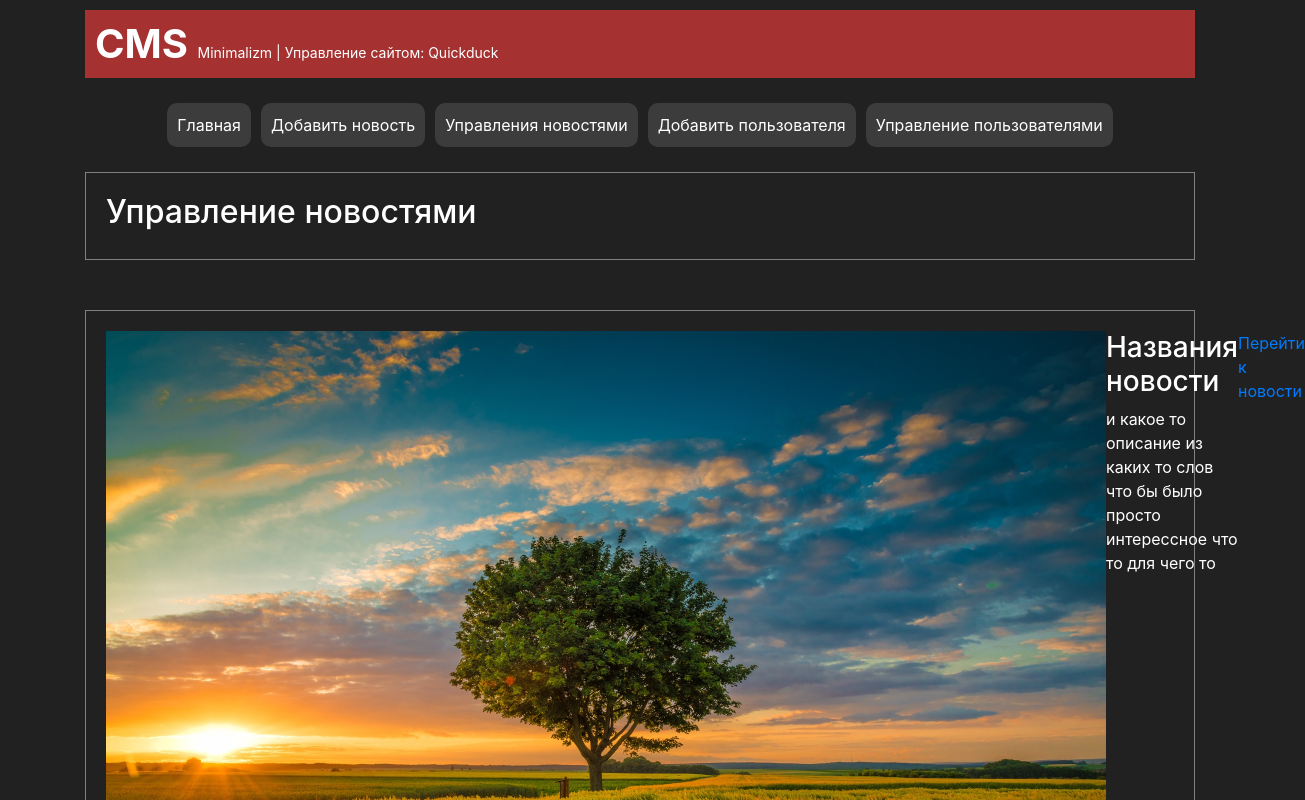
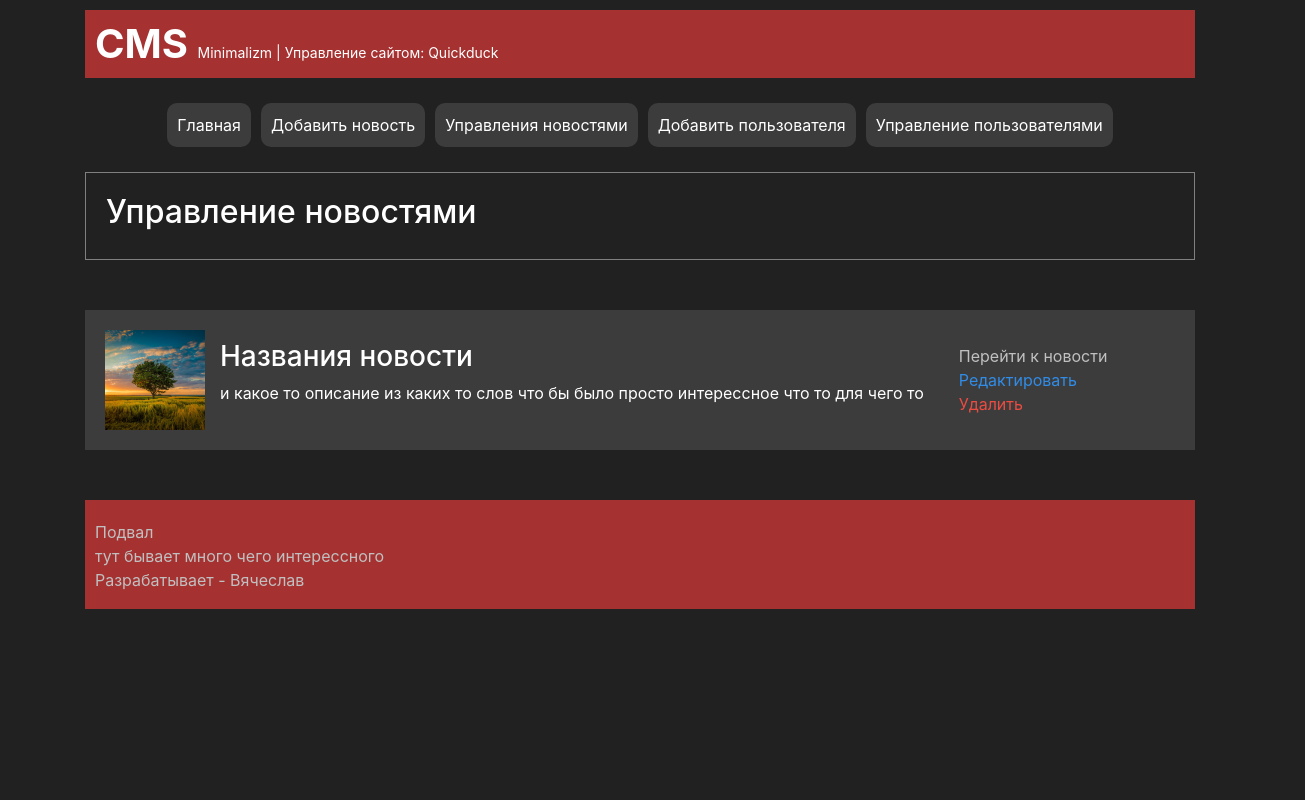
Before and after one commit to Viacheslav1998/cms-quickduck, a Vue app: page /news in a window 1280 px wide. Shown: the top 800 px of the page, 1305 px wide, since content can reach past the window. Built offline with nearby package versions, Linux system fonts and the light colour scheme.

Commit message:
feat: News

```diff
--- a/src/pages/News.vue
+++ b/src/pages/News.vue
@@ -18,12 +18,14 @@ export default defineComponent({
           <div class="imagen">
             <img src="/public/images/palm.jpg" alt="attention">
           </div>
-          <div class="content-news">
+          <div class="content-news d-flex flex-column justify-content-center">
             <h3>Названия новости</h3>
             <p>и какое то описание из каких то слов что бы было просто интерессное что то для чего то</p>
           </div>
-          <div class="move">
-            <a href="#">Перейти к новости</a>
+          <div class="move d-flex flex-column justify-content-center">
+            <div><a href="#" class="link">Перейти к новости</a></div>
+            <div><a href="#" class="edt">Редактировать</a></div>
+            <div><a href="#" class="danger">Удалить</a></div>
           </div>
         </div>
       </div>
@@ -41,9 +43,30 @@ export default defineComponent({
 .custom-space {
   margin: 50px auto;
   padding: 20px;
-  border: 1px solid grey;
+  background-color: #3C3C3C;
 }
 .news-box {
-  color: white;
+  color: white;}
+.imagen {
+  width: 100px;
+  height: 100px;
+  background-color: black;
 }
+.imagen img {
+  width: 100%;
+  height: 100%;
+  object-fit: cover;
+}
+.content-news {
+  margin: 0 15px;}
+.move {
+  padding: 0 20px;}
+/* links */
+.danger {color: #EB4C42;}
+.danger:hover {color:red;}
+.edt {color: #318CE7;}
+.edt:hover { color: #00A9E7;}
+.link { color: silver;}
+.link:hover { color: white;}
+/* end linkg */
 </style>
```
